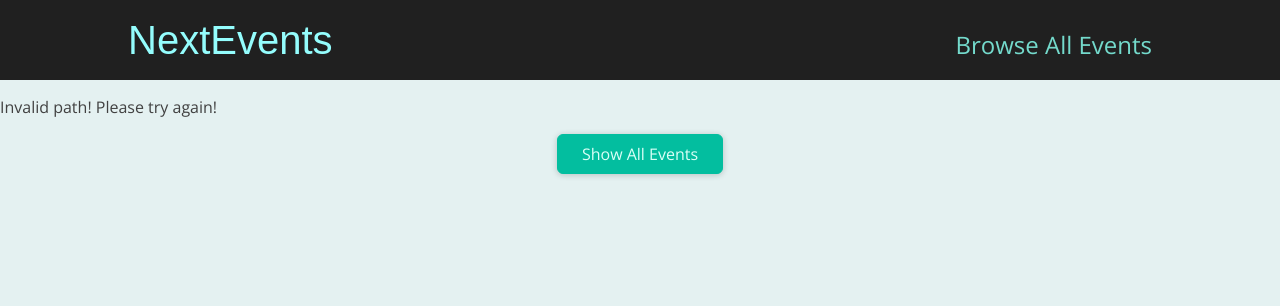
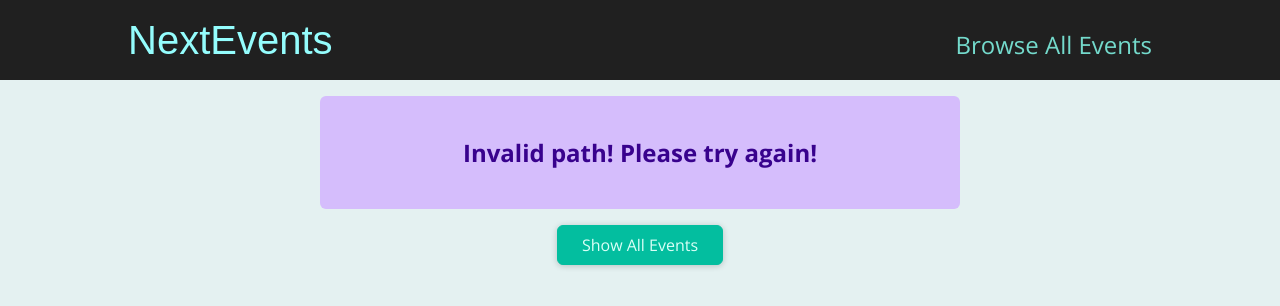
Before and after one commit to jcarroll1976/NextJSPagesFileBasedRoutingProject, a Next.js app: page /events/e2 in a window 1280 px wide. Shown: the top 306 px of the page. Built offline with nearby package versions, Linux system fonts and the light colour scheme.

Commit message:
created ErrorAlert component and added to FilteredEventsPage

```diff
--- /dev/null
+++ b/components/ui/error-alert/error-alert.js
@@ -0,0 +1,7 @@
+import classes from './error-alert.module.css';
+
+function ErrorAlert(props) {
+  return <div className={classes.alert}>{props.children}</div>;
+}
+
+export default ErrorAlert;
--- /dev/null
+++ b/components/ui/error-alert/error-alert.module.css
@@ -0,0 +1,12 @@
+.alert {
+  margin: 1rem auto;
+  padding: 1rem 2rem;
+  width: 90%;
+  max-width: 40rem;
+  background-color: #d5bdfc;
+  color: #38028d;
+  font-weight: bold;
+  font-size: 1.5rem;
+  text-align: center;
+  border-radius: 6px;
+}
--- a/pages/events/[...slug].jsx
+++ b/pages/events/[...slug].jsx
@@ -1,8 +1,10 @@
 import { useRouter} from "next/router";
+
 import { getFilteredEvents } from "../../dummy-data";
 import EventsList from "../../components/events/event-list";
 import ResultsTitle from "../../components/events/results-title";
 import Button from "../../components/ui/button";
+import ErrorAlert from "../../components/ui/error-alert/error-alert";
 
 export default function FilteredEventsPage() {
     const router = useRouter();
@@ -28,7 +30,9 @@
        {
         return (
             <>
-            <p>Invalid path! Please try again!</p>
+            <ErrorAlert>
+                <p>Invalid path! Please try again!</p>
+            </ErrorAlert>
             <div className="center">
                 <Button href="/events">Show All Events</Button>
             </div>
@@ -45,7 +49,9 @@
        if(!filteredEvents || filteredEvents.length === 0) {
             return (
                 <>
-                <p>No events found!</p>
+                <ErrorAlert>
+                    <p>No events found!</p>
+                </ErrorAlert>
                 <div className="center">
                     <Button href="/events">Show All Events</Button>
                 </div>
```
